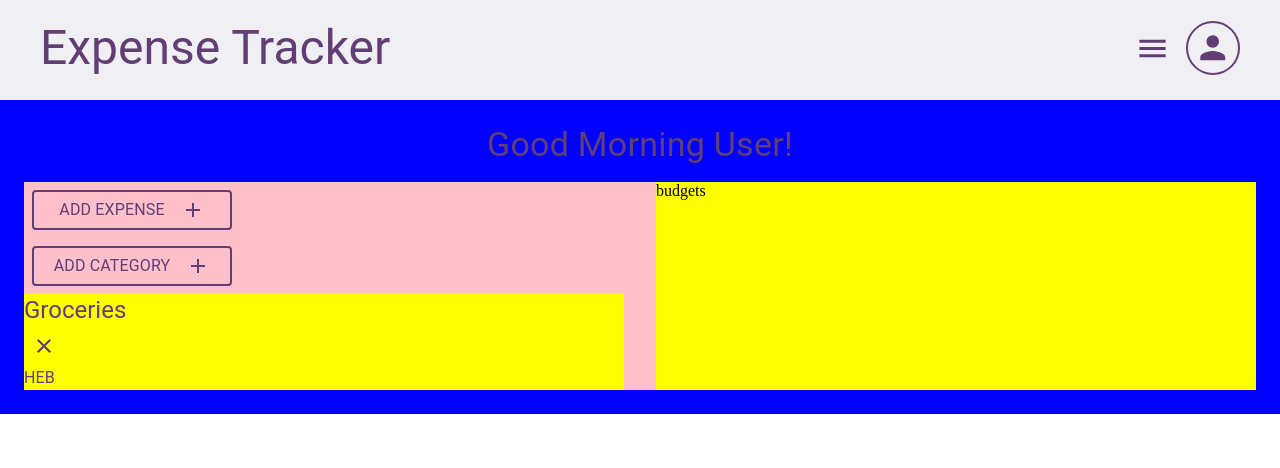
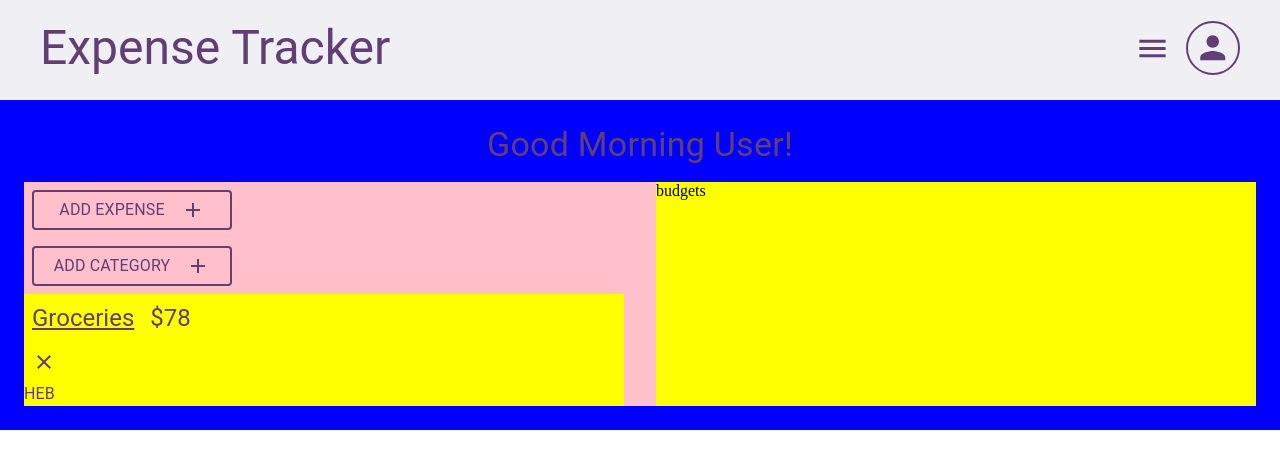
Before and after one commit to ctelfair20/expense-tracker, a React (Vite) app: page /dashboard in a window 1280 px wide. Shown: the top 468 px of the page. Built offline with nearby package versions, Linux system fonts and the light colour scheme.

Commit message:
added cost to category

```diff
--- a/src/components/Category.tsx
+++ b/src/components/Category.tsx
@@ -5,12 +5,17 @@ function Category() {
   return (
     <Box>
       <Box>
-        <Typography variant='h5' component='h3'>
-          Groceries
-        </Typography>
+        <Box sx={{ display: 'flex', gap: 2, p: 1 }}>
+          <Typography variant='h5' component='h3' sx={{ textDecoration: 'underline' }}>
+            Groceries
+          </Typography>
+          <Typography variant='h5' component='h3'>
+            $78
+          </Typography>
+        </Box>
         <Expense />
       </Box>
-    </Box>
+    </Box >
   )
 }
 
```
